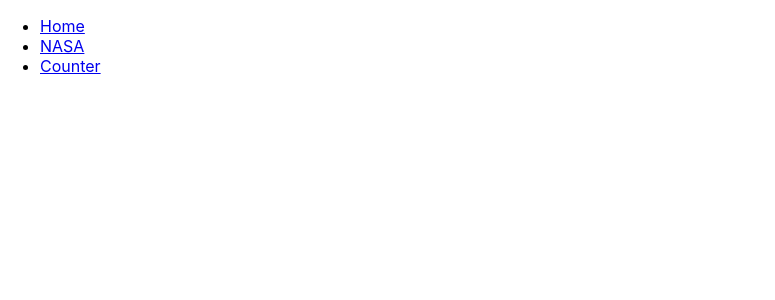
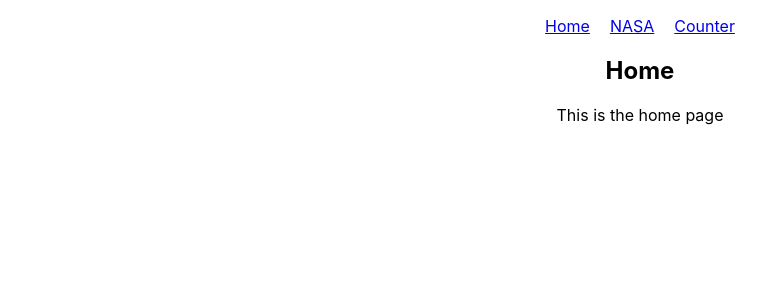
Before and after one commit to zsmith3/Softwire-MarsAppSPA, a React (Create React App) app: page / in a window 1280 px wide. Shown: the top 300 px of the page, without its empty margins (0-775 px from the left). Built offline with nearby package versions, Linux system fonts and the light colour scheme.

Commit message:
Neaten routing links, add home page

```diff
--- a/src/App.css
+++ b/src/App.css
@@ -1,38 +1,14 @@
 .App {
-  text-align: center;
+    text-align: center;
 }
 
-.App-logo {
-  height: 40vmin;
-  pointer-events: none;
+.AppHeader ul {
+    list-style-type: none;
+    padding-left: 0;
+    text-align: center;
 }
 
-@media (prefers-reduced-motion: no-preference) {
-  .App-logo {
-    animation: App-logo-spin infinite 20s linear;
-  }
+.AppHeader li {
+    display: inline;
+    margin: 10px;
 }
-
-.App-header {
-  background-color: #282c34;
-  min-height: 100vh;
-  display: flex;
-  flex-direction: column;
-  align-items: center;
-  justify-content: center;
-  font-size: calc(10px + 2vmin);
-  color: white;
-}
-
-.App-link {
-  color: #61dafb;
-}
-
-@keyframes App-logo-spin {
-  from {
-    transform: rotate(0deg);
-  }
-  to {
-    transform: rotate(360deg);
-  }
-}
--- a/src/App.tsx
+++ b/src/App.tsx
@@ -3,11 +3,12 @@ import './App.css';
 import NasaInfo from "./components/NasaInfo";
 import ButtonCounter from "./components/ButtonCounter";
 import {BrowserRouter, Switch, Route, Link} from "react-router-dom";
+import HomePage from "./components/HomePage";
 
 export default function App() {
     return (
         <BrowserRouter>
-            <header>
+            <header className="AppHeader">
                 <div>
                     <ul>
                         <li><Link to="/">Home</Link></li>
@@ -25,6 +26,9 @@ export default function App() {
                     <Route path="/counter">
                         <ButtonCounter/>
                     </Route>
+                    <Route path="/">
+                        <HomePage />
+                    </Route>
                 </Switch>
             </main>
         </BrowserRouter>
--- /dev/null
+++ b/src/components/HomePage.tsx
@@ -0,0 +1,8 @@
+import React from "react";
+
+export default function HomePage() {
+    return <div>
+        <h2>Home</h2>
+        <p>This is the home page</p>
+    </div>;
+}
```
